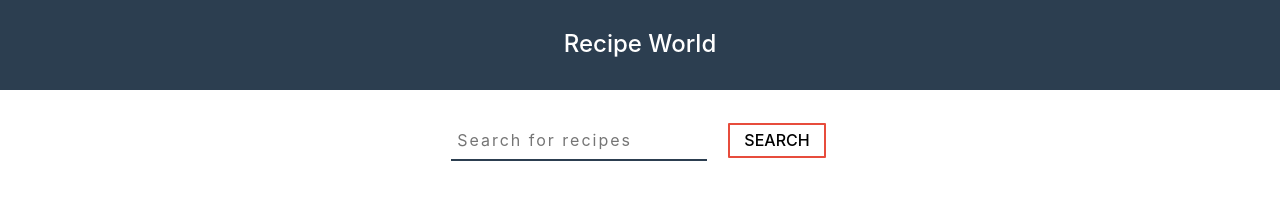
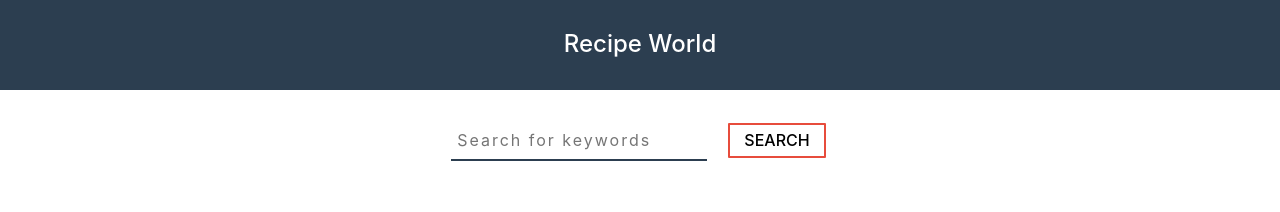
Before and after one commit to Swapnil031/recipe-app, a React (Create React App) app: page / in a window 1280 px wide. Shown: the top 212 px of the page. Built offline with nearby package versions, Linux system fonts and the light colour scheme; no server answers.

Commit message:
Updated Files

```diff
--- a/public/index.html
+++ b/public/index.html
@@ -24,7 +24,7 @@
       work correctly both with client-side routing and a non-root public URL.
       Learn how to configure a non-root public URL by running `npm run build`.
     -->
-    <title>React App</title>
+    <title>Recipe World | Search for recipes </title>
   </head>
   <body>
     <noscript>You need to enable JavaScript to run this app.</noscript>
--- a/src/components/Form.js
+++ b/src/components/Form.js
@@ -2,7 +2,7 @@ import React from 'react';
 
 const Form = props => (
   <form onSubmit={props.getRecipe} style={{ marginBottom: '2rem'}}>
-	<input className="form__input" type='text' name='recipeName' placeholder="Search for recipes"/>
+	<input className="form__input" type='text' name='recipeName' placeholder="Search for keywords"/>
 	<button className="form__button">SEARCH</button>
   </form>
 );
```
